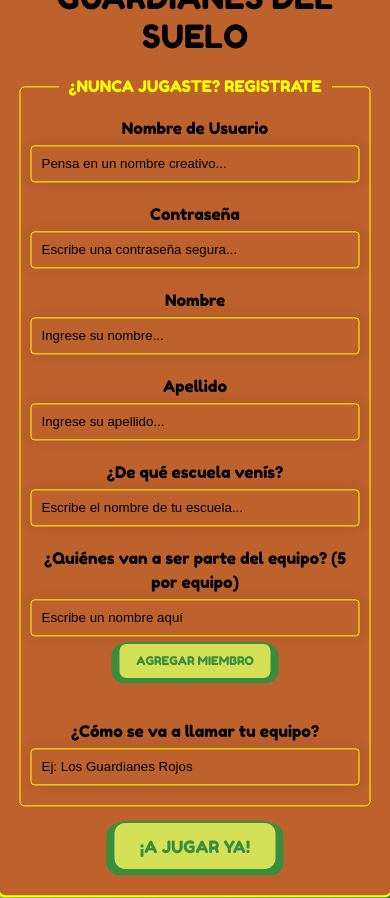
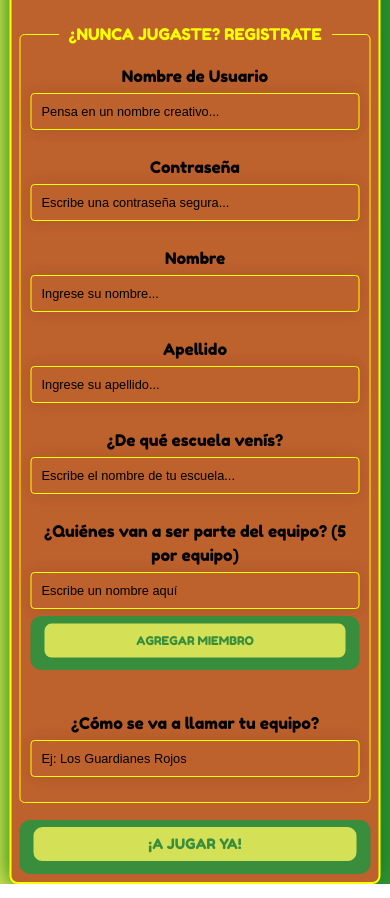
Before and after one commit to tobiasrojas04/JUEGO-INTA, a React (Vite) app: page /register in a window 390 px wide. Built offline with nearby package versions, Linux system fonts and the light colour scheme.

Commit message:
Agregue el componente del final

```diff
--- a/src/components/pages/2- Collaboration/Collaboration.css
+++ b/src/components/pages/2- Collaboration/Collaboration.css
@@ -4,77 +4,125 @@ body {
 
 h2 {
     text-align: center;
-    margin-top: 10%; /* Reduce el margen superior */
+    margin-top: 5%;
     font-family: 'Fredoka One', sans-serif;
-    font-size: calc(1.5rem + 1vw); /* Tamaño de fuente relativo al viewport */
+    font-size: calc(1.5rem + 1vw);
 }
 
 .imagenes-empresas {
     display: flex;
-    flex-direction: column;
-    justify-content: space-around; /* Distribuye las imágenes verticalmente */
-    align-items: center; /* Centra las imágenes horizontalmente */
-    width: 80%; /* Ajusta el ancho del contenedor a un porcentaje del viewport */
-    max-width: 1200px; /* Limita el ancho máximo del contenedor */
-    height: auto; /* Ajusta la altura automáticamente */
-    margin: 2rem auto; /* Márgenes verticales y horizontales automáticos */
+    flex-direction: column; /* Siempre en columna */
+    justify-content: space-around;
+    align-items: center;
+    width: 80%;
+    max-width: 1200px;
+    margin: 2rem auto;
 }
 
 .empresas {
-    width: 80%; /* Ajusta el ancho de las imágenes a un porcentaje del contenedor */
-    max-width: 200px; /* Limita el ancho máximo de cada imagen */
-    height: auto; /* Ajusta la altura automáticamente */
-    margin: 1rem 0; /* Márgenes verticales */
+    width: 80%; /* Cambié a 80% para pantallas grandes */
+    max-width: 200px;
+    height: auto;
+    margin: 1rem;
     border: 5px solid transparent;
     border-radius: 30px;
 }
 
+.inta, .muni, .unraf {
+    border: transparent;
+    box-shadow: 4px 4px 8px rgba(0, 0, 0, 0.1);
+}
+
 .inta {
-    box-shadow: 4px 4px 3px #dc504d
-
-    ; /* x, y, blur and color */
-    border: transparent;
+    box-shadow: 4px 4px 3px #dc504d;
 }
 
 .muni {
-    border: transparent;
-    box-shadow: 4px 4px 3px #ffdd31 ;
+    box-shadow: 4px 4px 3px #ffdd31;
 }
 
 .unraf {
-    border: transparent;
     box-shadow: 4px 4px 8px #1ab8e3;
 }
 
 /* Media Queries */
+@media (min-width: 768px) and (max-width: 1024px) {
+    /* Pantallas medianas */
+    .imagenes-empresas {
+        width: 70%;
+        flex-direction: row; /* En pantalla mediana las ponemos en fila */
+        flex-wrap: wrap;
+    }
+
+    .empresas {
+        width: 45%; /* Ajusta las imágenes para pantallas medianas */
+        max-width: 150px;
+    }
+}
+
 @media (max-width: 768px) {
+    /* Pantallas pequeñas */
     h2 {
-        font-size: calc(1.25rem + 1vw); /* Tamaño de fuente más pequeño en pantallas pequeñas */
-        margin-top: 10%; /* Mayor margen superior en pantallas pequeñas */
+        font-size: calc(1.25rem + 1vw);
+        margin-top: 10%;
     }
 
     .imagenes-empresas {
-        width: 90%; /* Aumenta el ancho del contenedor en pantallas pequeñas */
+        width: 95%;
+        flex-direction: column;
     }
 
     .empresas {
-        width: 60%; /* Reduce el ancho de las imágenes en pantallas pequeñas */
-        max-width: 150px; /* Reduce el ancho máximo de las imágenes */
+        width: 60%;
+        max-width: 150px;
     }
 }
 
 @media (max-width: 480px) {
+    /* Pantallas muy pequeñas */
     h2 {
-        font-size: calc(1rem + 2vw); /* Tamaño de fuente aún más pequeño en pantallas muy pequeñas */
-        margin-top: 15%; /* Mayor margen superior en pantallas muy pequeñas */
+        font-size: calc(1rem + 2vw);
+        margin-top: 15%;
     }
 
     .imagenes-empresas {
-        width: 100%; /* Ancho completo en pantallas muy pequeñas */
+        width: 100%;
     }
 
     .empresas {
-        width: 80%; /* Ajusta el ancho de las imágenes a un porcentaje del contenedor */
-        max-width: 120px; /* Reduce el ancho máximo de las imágenes */
+        width: 80%;
+        max-width: 120px;
     }
 }
+
+@media (max-width: 1366px) {
+    h2 {
+        font-size: calc(1.25rem + 0.8vw); /* Tamaño de fuente ligeramente más pequeño */
+        margin-top: 8%; /* Menor margen superior */
+    }
+
+    .imagenes-empresas {
+        width: 85%; /* Ajusta el ancho para que se vea bien en pantallas más pequeñas */
+    }
+
+    .empresas {
+        width: 70%; /* Reduce el tamaño de las imágenes en monitores más pequeños */
+        max-width: 180px; /* Limita el tamaño máximo de las imágenes */
+    }
+}
+
+@media (max-width: 1024px) {
+    h2 {
+        font-size: calc(1.15rem + 1vw); /* Ajusta el tamaño de la fuente en pantallas más pequeñas */
+        margin-top: 10%;
+    }
+
+    .imagenes-empresas {
+        width: 90%; /* Aumenta el ancho para pantallas más pequeñas */
+    }
+
+    .empresas {
+        width: 60%; /* Ajusta el tamaño de las imágenes para que se adapten */
+        max-width: 160px;
+    }
+}
--- a/src/components/pages/3- PlayerForm/PlayerForm.css
+++ b/src/components/pages/3- PlayerForm/PlayerForm.css
@@ -139,9 +139,100 @@ button:active .button_top {
     transform: translateY(0);
 }
 
-/* Media Queries */
+/*RESPONSIVIDAD PARA EL LOG IN*/
 @media (min-width: 768px) {
     form {
         padding: 20px 40px;
     }
 }
+
+/* Ajustes adicionales para mejorar la responsividad en dispositivos móviles */
+@media (max-width: 768px) {
+    form {
+        width: 90%; /* Asegurar que el formulario no sea demasiado ancho */
+        padding: 14px 9px; /* Reducir el padding para pantallas pequeñas */
+    }
+
+    .form_subtitle {
+        font-size: 1.5rem; /* Reducir el tamaño del título en móviles */
+    }
+
+    .button_group {
+        flex-direction: column; /* Alinear los botones en columna en lugar de fila */
+        gap: 10px; /* Reducir el espacio entre los botones */
+    }
+
+    button {
+        width: 100%; /* Hacer los botones del 100% del ancho del contenedor */
+        font-size: 0.9rem; /* Reducir el tamaño del texto del botón */
+        padding: 8px 13px; /* Ajustar el padding para que los botones no ocupen demasiado espacio vertical */
+    }
+
+    input, textarea, select {
+        font-size: 1rem; /* Ajustar el tamaño de fuente en los campos de entrada */
+    }
+}
+
+@media (max-width: 480px) {
+    .form_subtitle {
+        font-size: 1.2rem; /* Reducir aún más el tamaño del título en pantallas muy pequeñas */
+    }
+
+    .button_group {
+        gap:5px; /* Reducir el espacio entre botones */
+    }
+
+    form {
+        padding: 9px; /* Reducir el padding en pantallas muy pequeñas */
+    }
+
+    button {
+        padding: 8px 12px; /* Ajustar el padding en botones en pantallas muy pequeñas */
+    }
+
+    input, textarea, select {
+        font-size: 0.9rem; /* Reducir el tamaño de fuente en los campos de entrada */
+    }
+}
+
+/*RESPONSIVIDAD PARA EL REGISTER*/
+.player-form form {
+    padding: 10px 15px; /* Reducir el padding para que ocupe menos espacio */
+}
+
+.player-form .form_input {
+    margin-bottom: 5px; /* Reducir el espacio entre los campos de formulario */
+}
+
+.player-form .button_group {
+    margin-top: 10px; /* Reducir el margen superior de los botones */
+}
+
+/* Ajustes adicionales solo para pantallas pequeñas (celulares) */
+@media (max-width: 768px) {
+    .player-form form {
+        padding: 10px 8px; /* Ajustar el padding para pantallas más pequeñas */
+    }
+
+    .player-form input, .player-form textarea, .player-form select {
+        font-size: 0.9rem; /* Reducir el tamaño de fuente para los campos de entrada */
+    }
+
+    .player-form .button_top {
+        padding: 0.7em 1.3em; /* Ajustar el padding de los botones para que no ocupen tanto espacio */
+    }
+}
+
+@media (max-width: 480px) {
+    .player-form form {
+        padding: 8px; /* Reducir más el padding en pantallas muy pequeñas */
+    }
+
+    .player-form input, .player-form textarea, .player-form select {
+        font-size: 0.8rem; /* Reducir aún más el tamaño de fuente en pantallas pequeñas */
+    }
+
+    .player-form .button_top {
+        padding: 0.6em 1.1em; /* Reducir más el padding de los botones */
+    }
+}
--- a/src/components/pages/3- PlayerForm/PlayerForm.jsx
+++ b/src/components/pages/3- PlayerForm/PlayerForm.jsx
@@ -63,7 +63,7 @@ const PlayerForm = () => {
     };
 
     return (
-        <div className='form-container'>
+        <div className='form-container player-form'>
             <form onSubmit={handleSubmit}>
                 <h2 className="form_subtitle">Guardianes del suelo</h2>
 
```
Also changed, not shown: src/components/pages/6- FinalMessage/PuntajeFinal.jsx (added, +34 -0 lines), src/components/pages/6- FinalMessage/PuntajeFinal.css (added), src/components/pages/6- FinalMessage/logo1.png (added).
